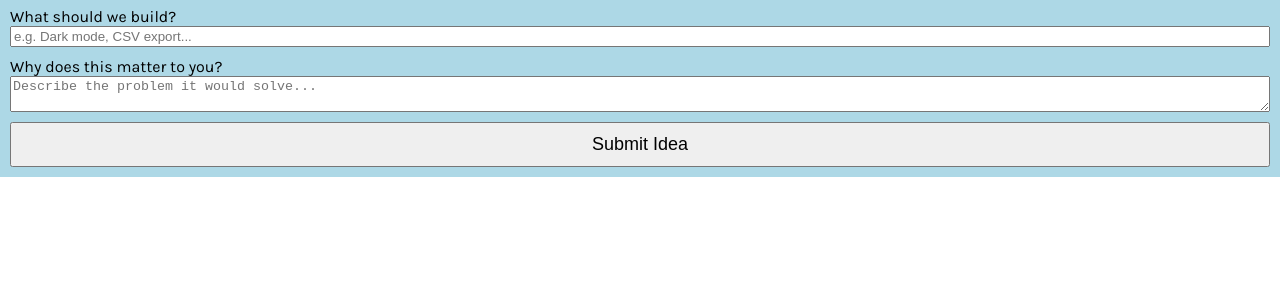
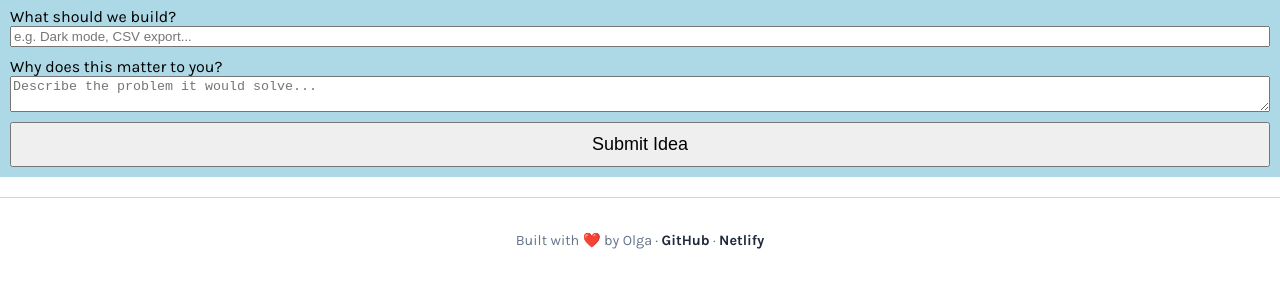
Before and after one commit to SheillaO/Signal, a website built with Vite: page index.html in a window 1280 px wide. Shown: the part 53-340 px from the top of the page. Built offline with nearby package versions, Linux system fonts and the light colour scheme; no server answers.

Commit message:
Added the footer

```diff
--- a/index.css
+++ b/index.css
@@ -37,3 +37,27 @@
     font-size: 18px;
     cursor: pointer;
 }
+
+footer {
+    text-align: center;
+    padding: 20px;
+    background-color: #ffffff;
+    border-top: 1px solid #cbd5e1;
+    font-size: 0.9rem;
+    font-weight: 500;
+    color: #64748b;
+    z-index: 10;
+}
+
+footer a {
+    color: #1e293b;
+    text-decoration: none;
+    font-weight: 600;
+    border-bottom: 2px solid transparent;
+    transition: color 0.2s ease, border-color 0.2s ease;
+}
+
+footer a:hover {
+    color: #3b82f6;
+    border-color: #3b82f6;
+}
--- a/index.html
+++ b/index.html
@@ -27,3 +27,16 @@
 
         <button>Submit Idea</button>
     </form>
+
+
+    <div id="blog-list"></div>
+
+    <footer>
+        <p>Built with ❤️ by Olga · <a href="https://github.com/SheillaO/AlcheMix" target="_blank">GitHub</a> · <a
+                href="https://moodmapemotionalwellnesstracker.netlify.app/" target="_blank">Netlify</a></p>
+    </footer>
+
+    <script src="index.js"></script>
+    </body>
+
+    </html>
```
